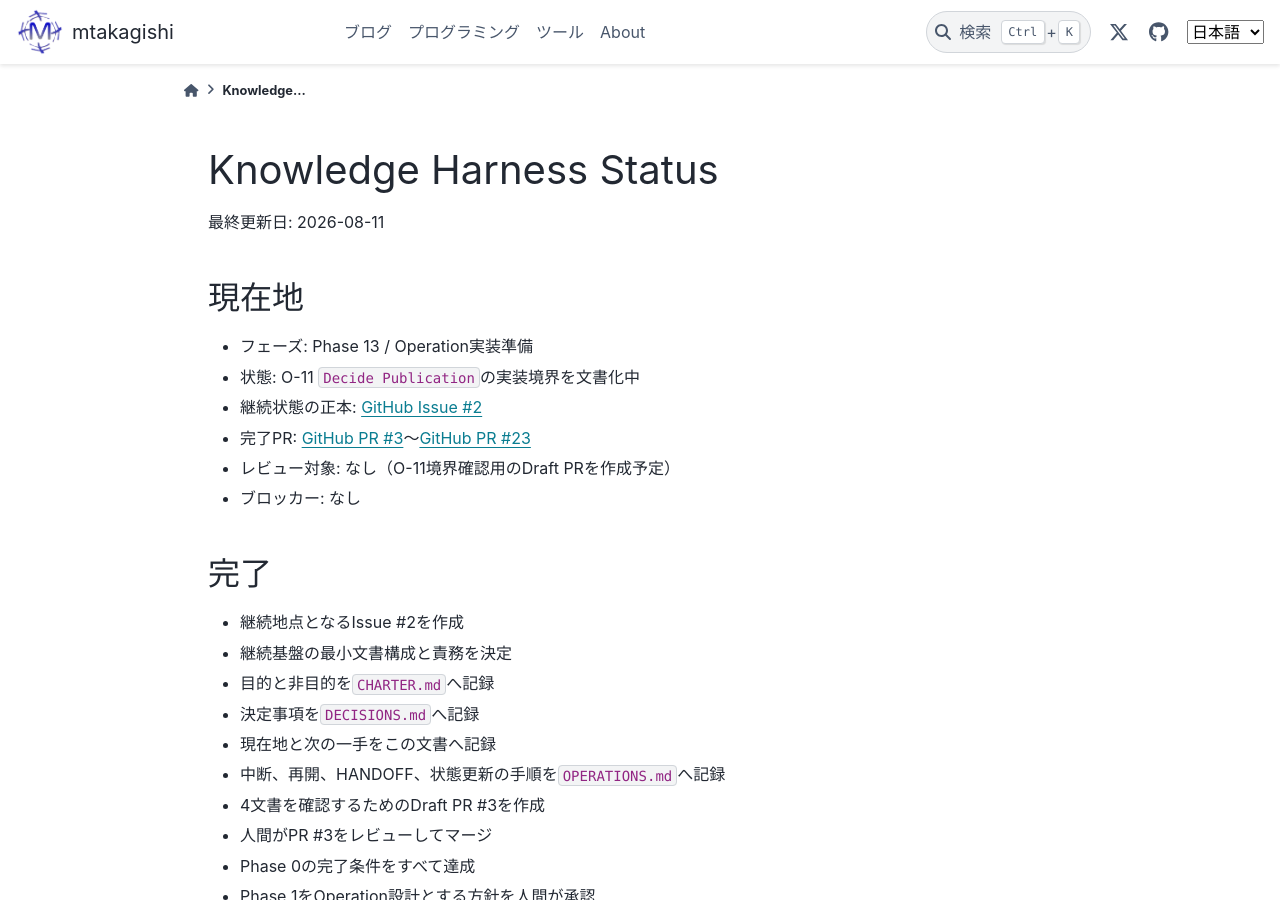
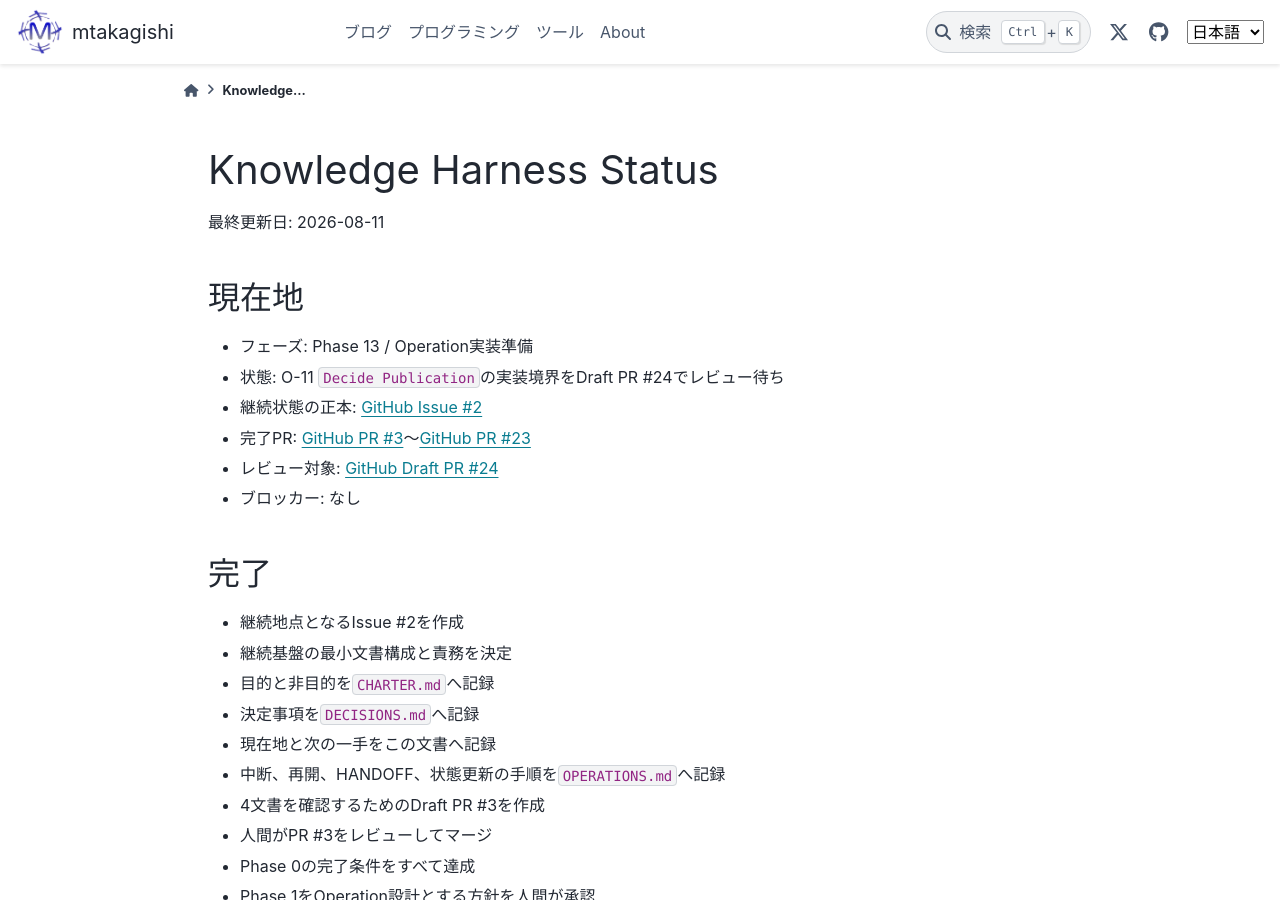
Before and after one commit to mtakagishi/note, a Sphinx documentation site: the page built from docs/agents/knowledge-harness/STATUS.md, in a window 1280 px wide and 900 px high. Built offline with Sphinx 7.4.7 and the PyData theme 0.15.4, drawn with Linux system fonts in a browser that asks for light colours; some of the changed text lies outside the part shown.

Commit message:
Draft PRの状態を記録

```diff
--- a/docs/agents/knowledge-harness/STATUS.md
+++ b/docs/agents/knowledge-harness/STATUS.md
@@ -5,10 +5,10 @@
 ## 現在地
 
 - フェーズ: Phase 13 / Operation実装準備
-- 状態: O-11 `Decide Publication`の実装境界を文書化中
+- 状態: O-11 `Decide Publication`の実装境界をDraft PR #24でレビュー待ち
 - 継続状態の正本: [GitHub Issue #2](https://github.com/mtakagishi/note/issues/2)
 - 完了PR: [GitHub PR #3](https://github.com/mtakagishi/note/pull/3)〜[GitHub PR #23](https://github.com/mtakagishi/note/pull/23)
-- レビュー対象: なし（O-11境界確認用のDraft PRを作成予定）
+- レビュー対象: [GitHub Draft PR #24](https://github.com/mtakagishi/note/pull/24)
 - ブロッカー: なし
 
 ## 完了
@@ -134,10 +134,11 @@
 - 十二番目の実装対象としてO-11 `Decide Publication`を採用
 - O-11の目的、スコープ、スコープ外、完了条件を確定
 - 日本語の4選択肢、mergeによる承認、修正・棄却・方針候補・無回答の境界を確定
+- O-11の実装境界を確認するDraft PR #24を作成
 
 ## 次の一手
 
-O-11の実装境界を確認するDraft PRを作成し、人間のレビューへ渡す。
+人間がDraft PR #24のO-11実装境界を確認し、問題がなければマージする。
 
 ## 停止条件
 
```
